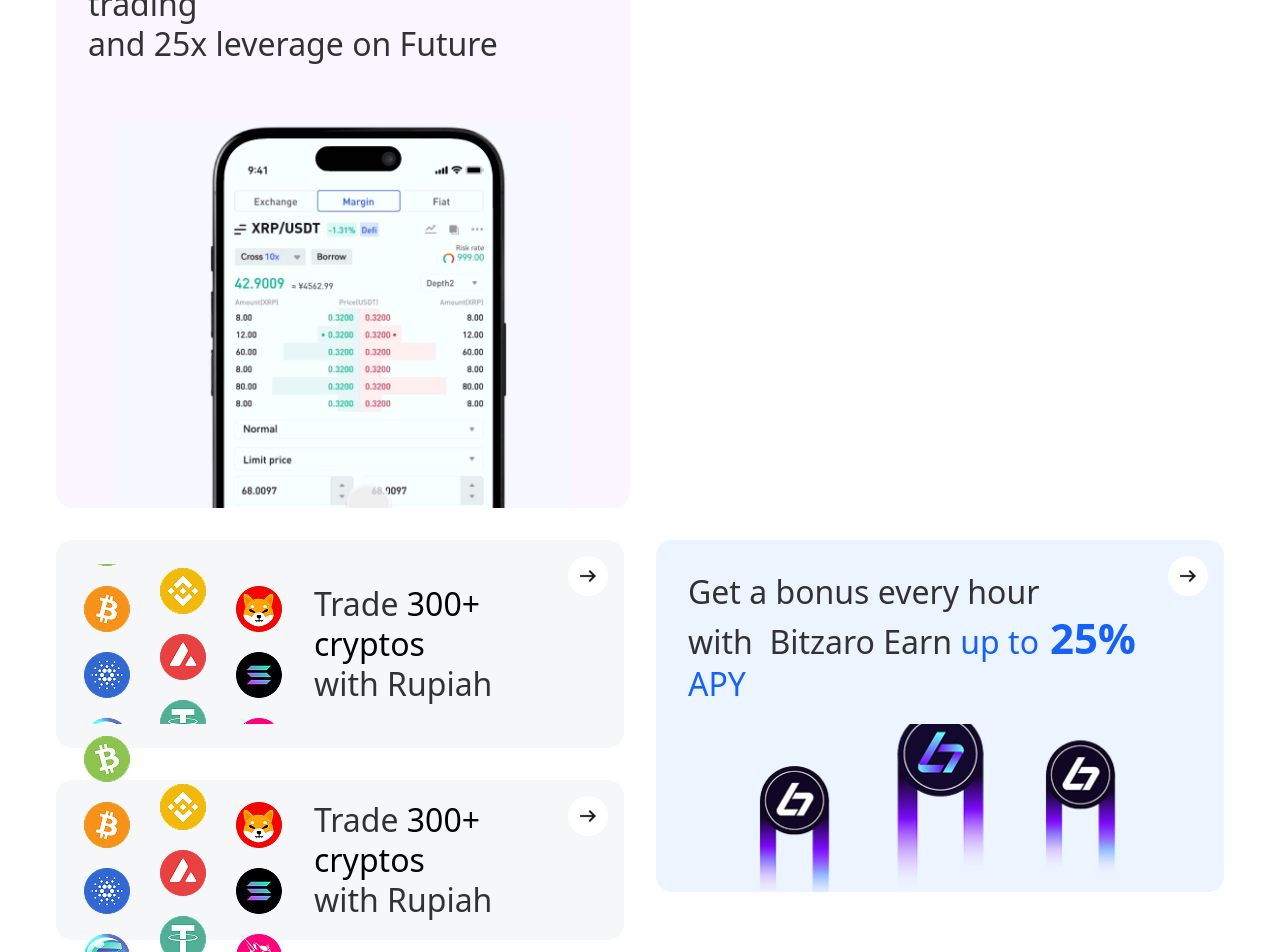
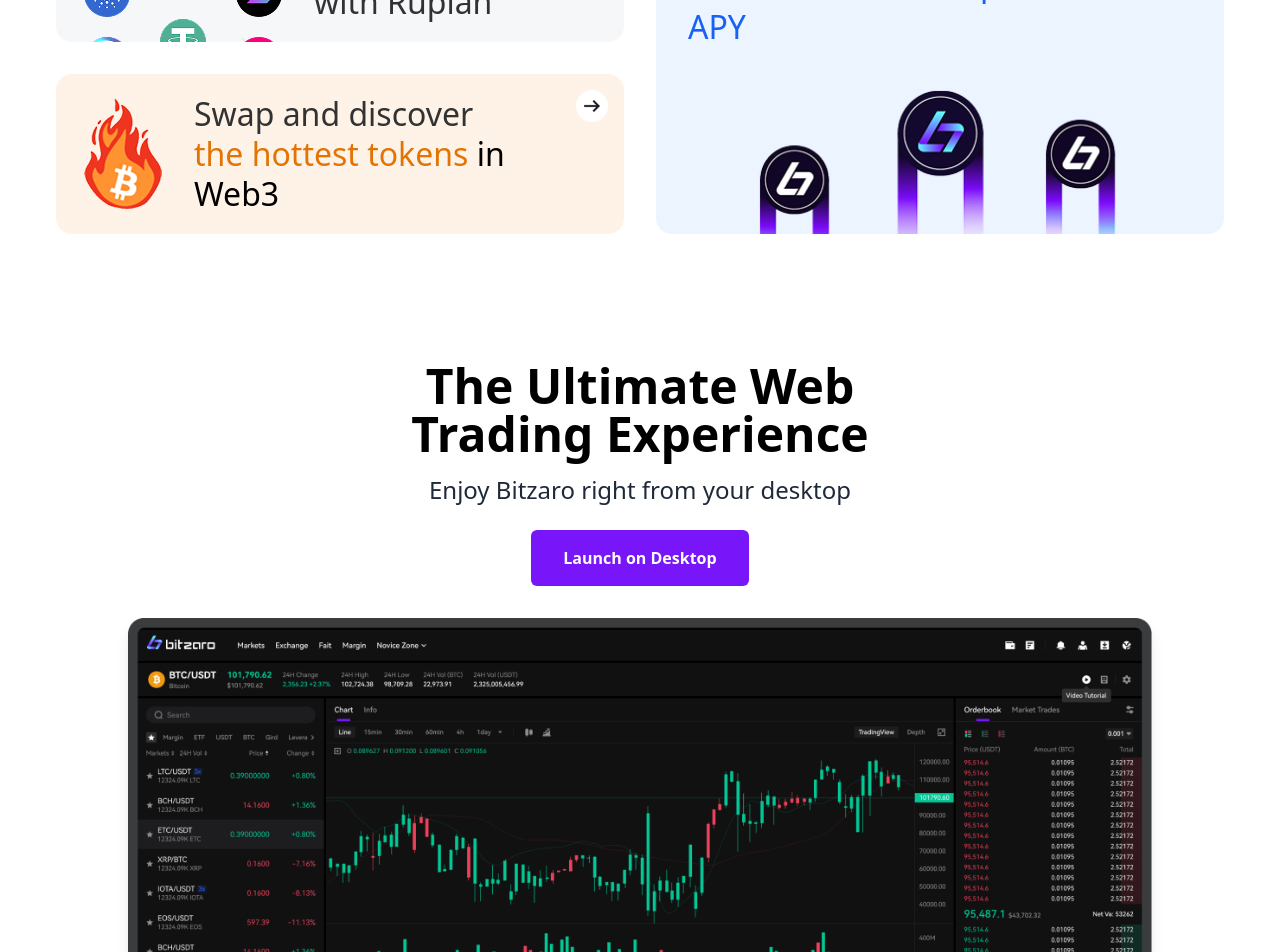
Before and after one commit to elnobrianardi/bitzaro-chainup-demo, a React (Vite) app in the folder landingpage/: page / in a window 1280 px wide. Shown: the part 1660-2612 px from the top of the page. Built offline with nearby package versions, Linux system fonts and the light colour scheme.

Commit message:
partial fix responsiveness

```diff
--- a/landingpage/src/components/AppOverviewSection.jsx
+++ b/landingpage/src/components/AppOverviewSection.jsx
@@ -1,32 +1,28 @@
 import React from "react";
 import arrowRightAlt4 from "../assets/Icon/Navigation_Icon_(Profile, Language, Arrow)/arrow_right_alt.png";
-import frame3 from "../assets/Add-On/List_Of_Currency.png";
+import frame3 from "../assets/Add-On/fire-btc 1.png";
 
 export const AppOverviewSection = () => {
   return (
-    <section className="relative flex flex-col sm:flex-row w-full sm:h-40 items-center gap-4 sm:gap-8 px-4 sm:px-7 py-6 sm:py-8 rounded-2xl overflow-visible bg-[linear-gradient(0deg,rgba(246,247,248,1)_0%,rgba(246,247,248,1)_100%),linear-gradient(0deg,rgba(239,242,245,1)_0%,rgba(239,242,245,1)_100%)]">
+    <section className="relative flex flex-col sm:flex-row w-full sm:h-40 items-center gap-4 sm:gap-8 px-4 sm:px-7 py-6 sm:py-8 rounded-2xl overflow-visible bg-[linear-gradient(0deg,rgba(255,145,34,0.1),rgba(255,145,34,0.1)),linear-gradient(0deg,rgba(250,250,250,0.2),rgba(250,250,250,0.2))]">
 
       {/* Button on top right */}
       <button
-        className="absolute top-3 sm:top-4 right-3 sm:right-4 inline-flex items-center gap-2.5 p-2 bg-white rounded-full hover:bg-gray-50 focus:outline-none focus:ring-2 focus:ring-blue-500 focus:ring-offset-2 transition-colors"
+        className="absolute top-3 sm:top-4 right-3 sm:right-4 inline-flex items-center gap-2.5 p-1 bg-white rounded-full hover:bg-gray-50 focus:outline-none focus:ring-2 focus:ring-blue-500 focus:ring-offset-2 transition-colors"
         aria-label="Learn more about trading cryptocurrencies"
       >
         <img className="w-5 sm:w-6 h-5 sm:h-6" alt="" src={arrowRightAlt4} />
       </button>
 
       <img
-        className="w-full sm:w-[198px] h-auto object-contain"
+        className="w-[78px] h-auto object-contain"
         alt="Cryptocurrency trading illustration"
         src={frame3}
       />
 
       <h2 className="w-full sm:w-fit font-medium text-[28px] sm:text-[32px] leading-8 sm:leading-10 tracking-[0] text-left">
-        <span className="text-[#323232]">Trade </span>
-        <span className="text-black">300+ cryptos</span>
-        <span className="text-[#323232]">
-          <br />
-          with Rupiah
-        </span>
+        <span className="text-[#323232]">Swap and discover <br /></span>
+        <p className="text-black"><span className="text-[#E37404]">the hottest tokens</span> in Web3</p>
       </h2>
     </section>
   );
--- a/landingpage/src/components/ComponentNodeSection.jsx
+++ b/landingpage/src/components/ComponentNodeSection.jsx
@@ -4,18 +4,18 @@
 
 export const ComponentNodeSection = () => {
   return (
-    <section className="relative w-full max-w-[574px] h-auto sm:h-[352px] flex flex-col items-start rounded-2xl overflow-hidden bg-[linear-gradient(0deg,rgba(14,119,255,0.08)_0%,rgba(14,119,255,0.08)_100%),linear-gradient(0deg,rgba(255,255,255,1)_0%,rgba(255,255,255,1)_100%)]">
+    <section className="relative w-full h-auto sm:h-[352px] flex flex-col items-start rounded-2xl overflow-hidden bg-[linear-gradient(0deg,rgba(14,119,255,0.08)_0%,rgba(14,119,255,0.08)_100%),linear-gradient(0deg,rgba(255,255,255,1)_0%,rgba(255,255,255,1)_100%)]">
 
       {/* Button in top-right */}
       <button
-        className="absolute top-3 sm:top-4 right-3 sm:right-4 flex items-center justify-center gap-2.5 p-2 bg-white rounded-full hover:bg-gray-50 focus:outline-none focus:ring-2 focus:ring-[#1761f5] focus:ring-offset-2 transition-colors z-10"
+        className="absolute top-3 sm:top-4 right-3 sm:right-4 flex items-center justify-center gap-2.5 p-1 bg-white rounded-full hover:bg-gray-50 focus:outline-none focus:ring-2 focus:ring-[#1761f5] focus:ring-offset-2 transition-colors z-10"
         aria-label="Learn more about Bitzaro Earn"
       >
         <img className="w-5 sm:w-6 h-5 sm:h-6" alt="" src={arrow} />
       </button>
 
       {/* Text content */}
-      <div className="flex items-start sm:items-center gap-2.5 p-6 sm:p-8 w-full z-10">
+      <div className="flex flex-col items-start gap-2.5 p-6 sm:p-8 w-full z-10">
         <h2 className="text-[28px] sm:text-[32px] leading-8 sm:leading-10 font-medium text-[#323232] tracking-[0]">
           <span className="font-medium text-[#323232]">
             Get a bonus every hour with&nbsp;&nbsp;Bitzaro Earn{" "}
@@ -26,10 +26,10 @@
         </h2>
       </div>
 
-      {/* Background image */}
-      <div className="w-full h-[200px] sm:h-[352px] overflow-hidden -mt-3">
+      {/* Image below text */}
+      <div className="w-full flex justify-center mt-auto">
         <img
-          className="w-full h-full object-cover"
+          className="w-full h-full object-cover max-h-[200px] sm:max-h-[352px]"
           alt="Bitzaro Earn promotional graphic"
           src={bitzaroCircle}
         />
--- a/landingpage/src/components/ContentWrapperSection.jsx
+++ b/landingpage/src/components/ContentWrapperSection.jsx
@@ -4,7 +4,7 @@
 
 export const ContentWrapperSection = () => {
   return (
-    <section className="relative w-full max-w-[574px] h-auto sm:h-full p-4 sm:p-7 rounded-2xl overflow-visible bg-[linear-gradient(0deg,rgba(94,255,255,0.08)_0%,rgba(94,255,255,0.08)_100%)]">
+    <section className="relative w-full h-auto sm:h-full px-4 sm:px-6 md:px-8 pt-6 sm:pt-8 rounded-2xl overflow-visible bg-[linear-gradient(0deg,rgba(94,255,255,0.08)_0%,rgba(94,255,255,0.08)_100%)]">
 
       {/* Button positioned top right */}
       <button
--- a/landingpage/src/components/FeaturesSection.jsx
+++ b/landingpage/src/components/FeaturesSection.jsx
@@ -4,11 +4,11 @@
 
 export const FeaturesSection = () => {
   return (
-    <section className="relative flex flex-col sm:flex-row w-full max-w-full sm:max-w-[574px] items-center gap-4 sm:gap-8 px-4 sm:px-7 py-6  rounded-2xl bg-[linear-gradient(0deg,rgba(246,247,248,1)_0%,rgba(246,247,248,1)_100%),linear-gradient(0deg,rgba(239,242,245,1)_0%,rgba(239,242,245,1)_100%)]">
+    <section className="relative flex flex-col sm:flex-row w-full max-w-full items-center gap-4 sm:gap-8 px-4 sm:px-7 rounded-2xl bg-[linear-gradient(0deg,rgba(246,247,248,1)_0%,rgba(246,247,248,1)_100%),linear-gradient(0deg,rgba(239,242,245,1)_0%,rgba(239,242,245,1)_100%)]">
 
       {/* Button on top right */}
       <button
-        className="absolute top-3 sm:top-4 right-3 sm:right-4 inline-flex items-center gap-2.5 p-2 bg-white rounded-full hover:bg-gray-50 focus:outline-none focus:ring-2 focus:ring-blue-500 focus:ring-offset-2 transition-colors"
+        className="absolute top-3 sm:top-4 right-3 sm:right-4 inline-flex items-center gap-2.5 p-1 bg-white rounded-full hover:bg-gray-50 focus:outline-none focus:ring-2 focus:ring-blue-500 focus:ring-offset-2 transition-colors"
         aria-label="Learn more about trading cryptocurrencies"
       >
         <img className="w-5 sm:w-6 h-5 sm:h-6" alt="" src={arrowRightAlt4} />
--- a/landingpage/src/components/MainContentSection.jsx
+++ b/landingpage/src/components/MainContentSection.jsx
@@ -4,7 +4,7 @@
 
 export const MainContentSection = () => {
   return (
-    <section className="relative w-full max-w-[574px] h-auto px-4 sm:px-6 md:px-8 pt-6 sm:pt-8 bg-[#a216ff0a] rounded-2xl overflow-visible flex flex-col items-start gap-4 sm:gap-6">
+    <section className="relative w-full h-auto px-4 sm:px-6 md:px-8 pt-6 sm:pt-8 bg-[#a216ff0a] rounded-2xl overflow-visible flex flex-col items-start gap-4 sm:gap-6">
 
       {/* Arrow button at top right */}
       <button
--- a/landingpage/src/pages/Favourite.jsx
+++ b/landingpage/src/pages/Favourite.jsx
@@ -15,7 +15,7 @@
       <NavigationSection />
 
       <div className="flex-grow">
-        <section className="grid gap-4 py-4 md:grid-cols-2 lg:grid-cols-3 xl:grid-cols-4 w-full max-w-[1200px] mx-auto pt-[120px]">
+        <section className="grid gap-4 py-4 grid-cols-2 lg:grid-cols-3 xl:grid-cols-4 w-full max-w-[1200px] mx-auto pt-[120px]">
           {lineChartMockData.map((item) => (
             <LineChartCard key={item.id} {...item} />
           ))}
--- a/landingpage/src/pages/Landing.jsx
+++ b/landingpage/src/pages/Landing.jsx
@@ -39,25 +39,36 @@
 
       {/* Trading Experience */}
       <section className="w-full flex justify-center items-center">
-  <div className="max-w-[1200px] mx-auto py-32 flex flex-col gap-8 px-4">
-    <ContentWrapperSection />
-    <MainContentSection />
+  <div className="max-w-[1200px] w-full py-32 flex flex-col gap-16 px-4">
+
+    {/* Top section: side by side on md+ */}
+    <div className="flex flex-col lg:flex-row w-full gap-8">
+      <div className="w-full lg:w-1/2">
+        <ContentWrapperSection />
+      </div>
+      <div className="w-full lg:w-1/2">
+        <MainContentSection />
+      </div>
+    </div>
 
     {/* Inner sections */}
-    <div className="w-full max-w-[1200px] mx-auto flex flex-wrap md:flex-nowrap gap-8 justify-center items-start">
-      {/* Left column */}
-      <div className="flex flex-col gap-8 w-full items-center">
+    <div className="flex flex-col lg:flex-row w-full gap-8">
+
+      {/* Left column: Features + AppOverview */}
+      <div className="flex flex-col gap-8 w-full lg:w-1/2">
         <FeaturesSection />
         <AppOverviewSection />
       </div>
 
-      {/* Right column */}
-      <div className="flex flex-col w-full items-center">
+      {/* Right column: ComponentNode */}
+      <div className="flex flex-col w-full lg:w-1/2">
         <ComponentNodeSection />
       </div>
     </div>
+
   </div>
 </section>
+
 
 
 
--- a/landingpage/src/pages/Spot.jsx
+++ b/landingpage/src/pages/Spot.jsx
@@ -15,7 +15,7 @@
       <NavigationSection />
 
       <div className="flex-grow">
-        <section className="grid gap-4 py-4 md:grid-cols-2 lg:grid-cols-3 xl:grid-cols-4 w-full max-w-[1200px] mx-auto pt-[120px]">
+        <section className="grid gap-4 py-4 grid-cols-2 lg:grid-cols-3 xl:grid-cols-4 w-full max-w-[1200px] mx-auto pt-[120px]">
           {lineChartMockData.map((item) => (
             <LineChartCard key={item.id} {...item} />
           ))}
```
